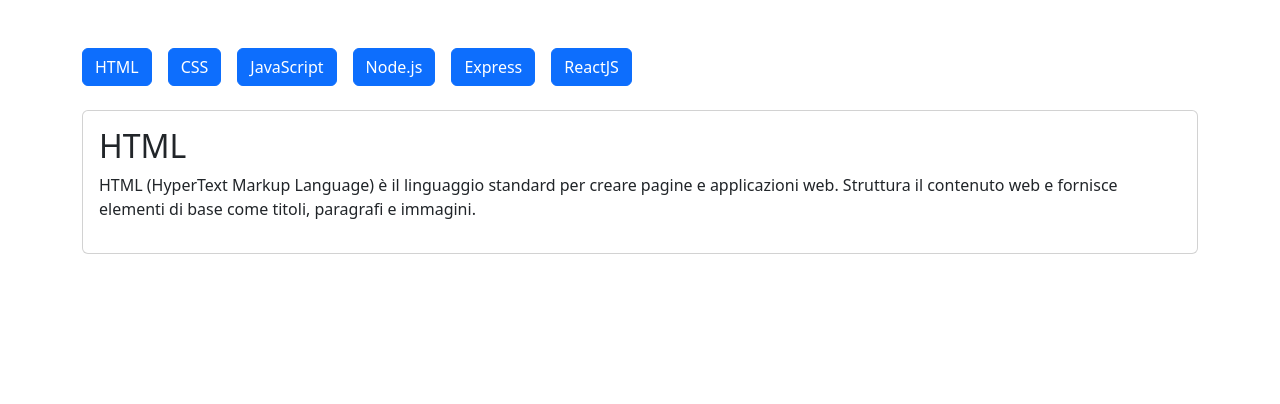
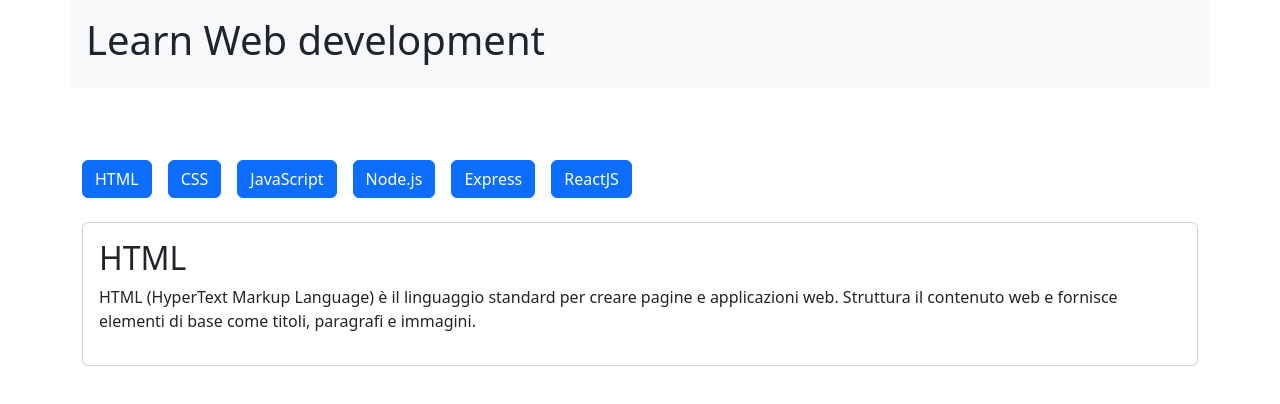
Before and after one commit to GennaroBuonomo/react-use-state, a React (Vite) app: page / in a window 1280 px wide. Shown: the top 404 px of the page. Built offline with nearby package versions, Linux system fonts and the light colour scheme.

Commit message:
fine esercizio

```diff
--- a/src/App.jsx
+++ b/src/App.jsx
@@ -1,4 +1,5 @@
 import { useState } from "react";
+import Header from "./Components/Header";
 
 const languages = [
   {
@@ -34,25 +35,33 @@
 ];
 
 function App() {
-  const [Language,setLanguage] = useState(languages[0])
+  const [language,setLanguage] = useState(languages[0])
   return (
+    <>
+    <Header/>
   <div className="container my-5">
     <div className="row">
        <div className="col-12">
-      {languages.map((linguage) => {
+       {languages.map((language) => {
         return(
-          <div className="btn btn-primary me-3">{linguage.title}</div>
+          <div className="btn btn-primary me-3"
+           onClick={() => setLanguage(language)}
+           key={language.id}
+           >
+            {language.title}
+            </div>
         );
       })}
       </div>
       <div className="col-12 mt-4">
        <div className="card p-3">
-         <h2>HTML</h2>
-         <p>HTML (HyperText Markup Language) è il linguaggio standard per creare pagine e applicazioni web. Struttura il contenuto web e fornisce elementi di base come titoli, paragrafi e immagini.</p>
+         <h2>{language.title}</h2>
+         <p>{language.description}</p>
        </div>
       </div>
     </div>
   </div>
+  </>
   );
 }
 
--- /dev/null
+++ b/src/Components/Header.jsx
@@ -0,0 +1,13 @@
+const Header = () => {
+  return (
+    <div className="container ">
+      <div className="row">
+        <div className="col-12 p-3 mb-4 bg-light">
+          <h1>Learn Web development</h1>
+        </div>
+      </div>
+    </div>
+  )
+}
+
+export default Header
```
